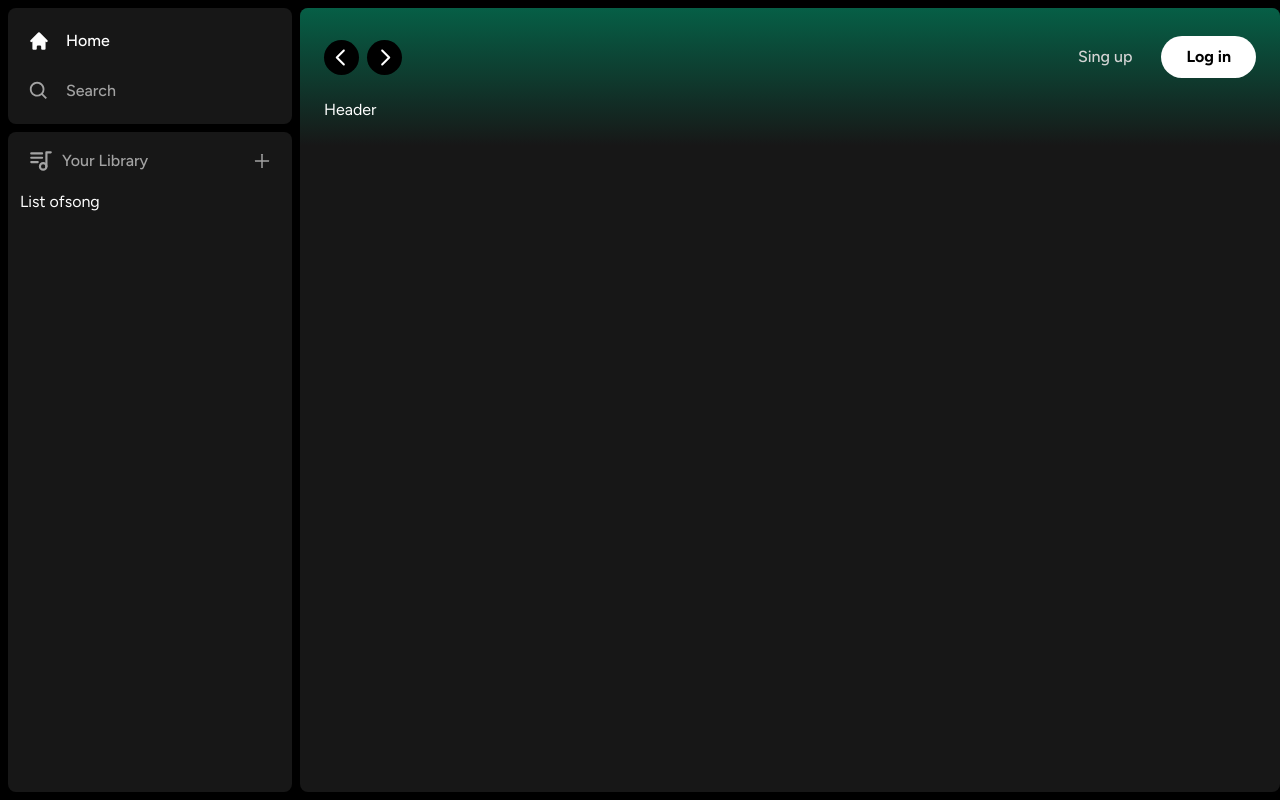
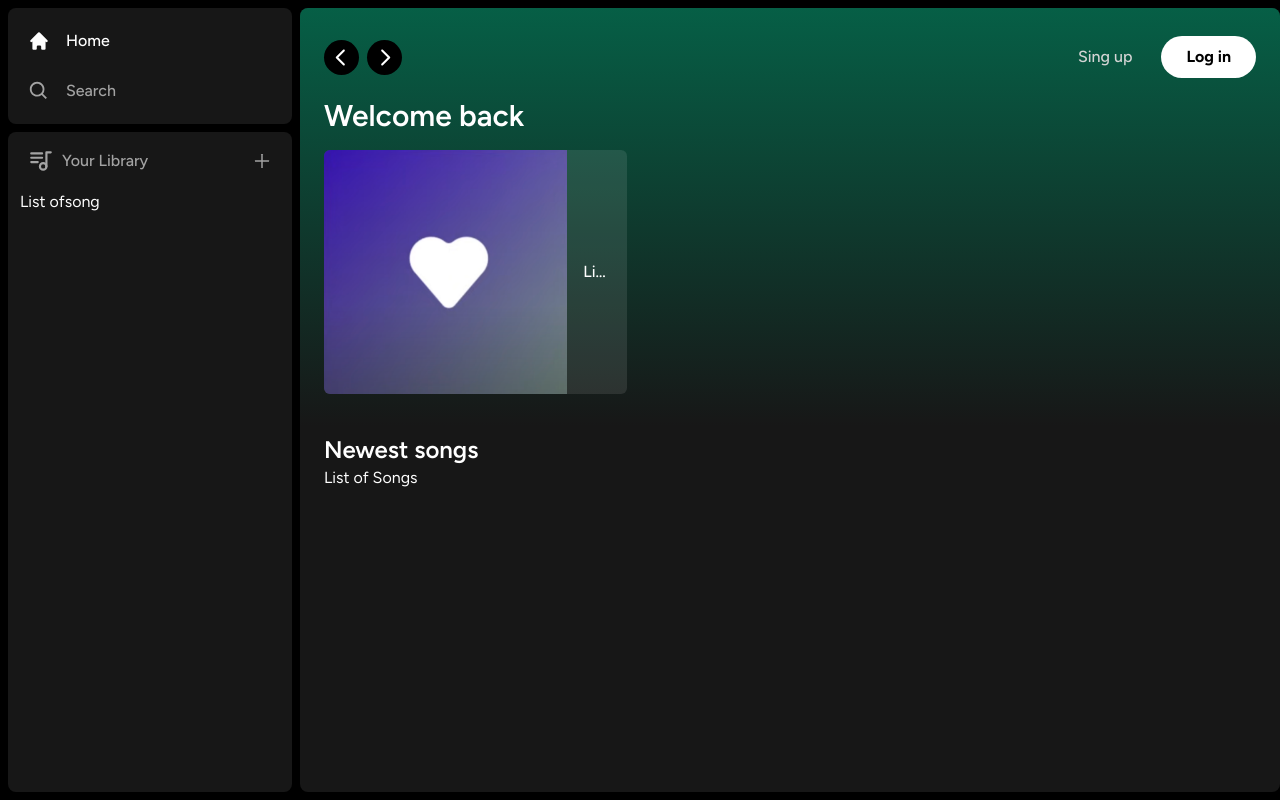
Before and after one commit to Sienna98/spotify-music, a Next.js app: page / in a window 1280 px wide. Built offline with nearby package versions, Linux system fonts and the light colour scheme.

Commit message:
layout 작업 완료

```diff
--- a/app/(site)/page.tsx
+++ b/app/(site)/page.tsx
@@ -1,9 +1,27 @@
 import Header from "@/components/Header";
+import ListItem from "@/components/ListItem";
 
 export default function Home() {
   return (
     <div className="bg-neutral-900 rounded-lg h-full w-full overflow-hidden overflow-y-auto">
-      <Header>Header</Header>
+      <Header>
+        <div className="mb-2">
+          <h1 className="text-white text-3xl font-semibold">Welcome back</h1>
+          <div className="grid grid-cols-1 sm:grid-cols-2 xl:grid-cols-3 2xl:grid-cols-4 gap-3 mt-4">
+            <ListItem
+              image="/images/liked.png"
+              name="Liked Songs"
+              href="liked"
+            />
+          </div>
+        </div>
+      </Header>
+      <div className="mt-2 mb-7 px-6">
+        <div className="flex justify-between items-center">
+          <h1 className="text-white text-2xl font-semibold">Newest songs</h1>
+        </div>
+        <div>List of Songs</div>
+      </div>
     </div>
   );
 }
--- /dev/null
+++ b/components/ListItem.tsx
@@ -0,0 +1,40 @@
+"use client";
+
+import Image from "next/image";
+import { useRouter } from "next/navigation";
+import { FaPlay } from "react-icons/fa";
+
+interface ListItemProps {
+  image: string;
+  name: string;
+  href: string;
+}
+const ListItem = ({ image, name, href }: ListItemProps) => {
+  const router = useRouter();
+
+  const onClick = () => {
+    router.push(href);
+  };
+  return (
+    <button
+      className="relative group flex items-center rounded-md overflow-hidden gap-x-4 bg-neutral-100/10 hover:bg-neutral-100/20 transition pr-4"
+      onClick={onClick}
+    >
+      <div className="relative min-h-[64px] min-w-[64px]">
+        <Image
+          className="h-full w-auto"
+          height={64}
+          width={64}
+          src={image}
+          alt="Image"
+        />
+      </div>
+      <p className="font-medium truncate py-5">{name}</p>
+      <div className="absolute transition opacity-0 rounded-full flex items-center justify-center bg-green-500 p-4 drop-shadow-md right-5 group-hover:opacity-100 hover:scale-110">
+        <FaPlay className="text-black" />
+      </div>
+    </button>
+  );
+};
+
+export default ListItem;
```
Also changed, not shown: public/images/liked.png (added).
